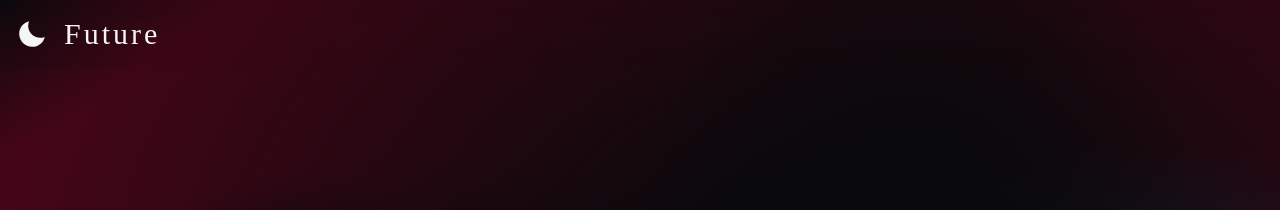
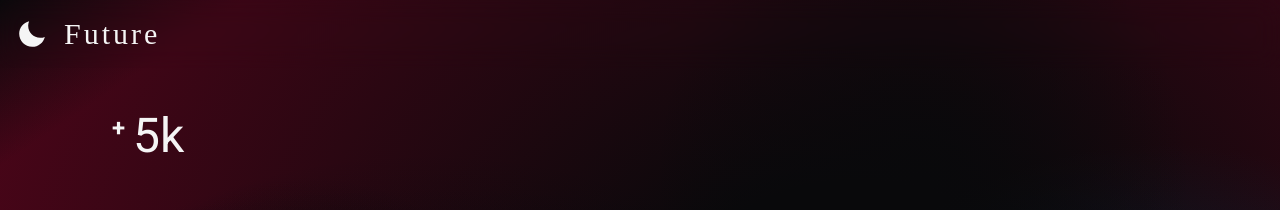
Before and after one commit to pawelek7k/future, a Next.js app: page / in a window 1280 px wide. Shown: the top 210 px of the page. Built offline with nearby package versions, Linux system fonts and the light colour scheme; a web font is replaced by a local one.

Commit message:
add hero component

```diff
--- a/app/(marketing)/page.tsx
+++ b/app/(marketing)/page.tsx
@@ -1,13 +1,11 @@
 import { Features } from "../components/landing/Features";
 import { Footer } from "../components/landing/Footer";
-import { MarketingNavigation } from "../components/navigations/MarketingNav";
+import { Hero } from "../components/landing/Home";
 
 const Home: React.FC = () => {
   return (
     <main className="">
-      <section className="p-28 h-screen bg-black bg-hero-bg">
-        <MarketingNavigation />
-      </section>
+      <Hero />
       <Features />
       <Footer />
     </main>
--- /dev/null
+++ b/app/components/landing/Home.tsx
@@ -0,0 +1,13 @@
+import { MarketingNavigation } from "../../components/navigations/MarketingNav";
+
+export const Hero: React.FC = () => {
+  return (
+    <section className="p-28 h-screen bg-black bg-hero-bg">
+      <MarketingNavigation />
+      <div className="text-neutral-100 text-2xl flex items-start gap-2">
+        <span className="text-2xl font-semibold">+</span>
+        <span className="text-5xl">5k</span>
+      </div>
+    </section>
+  );
+};
```
